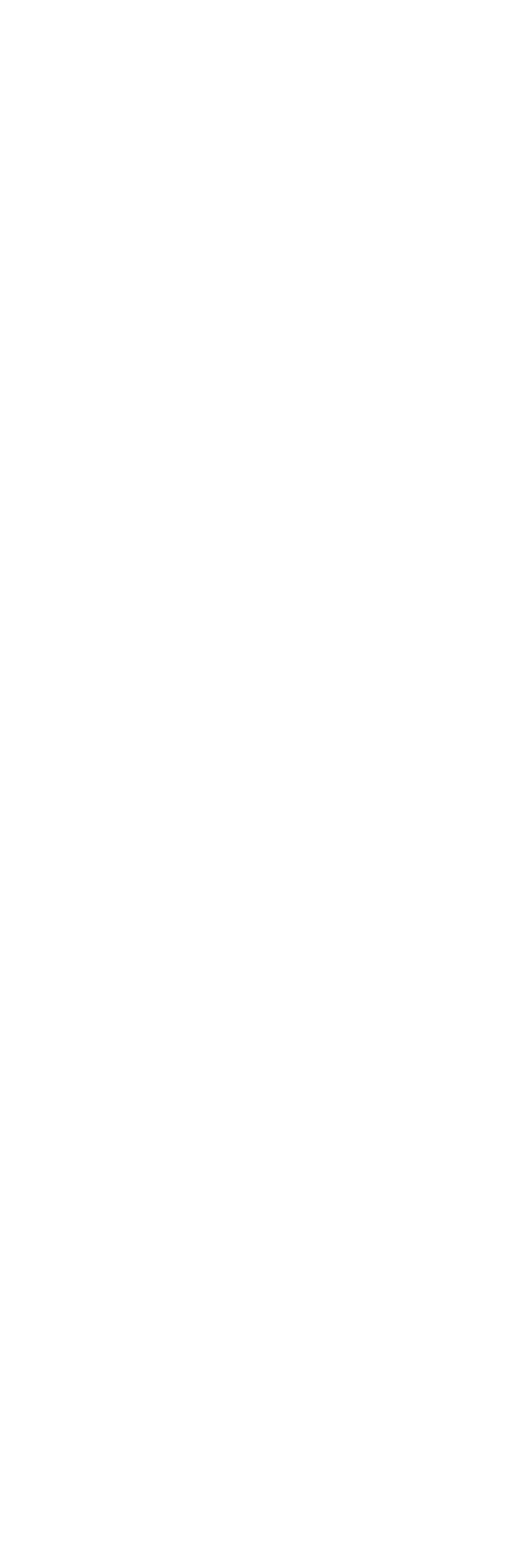
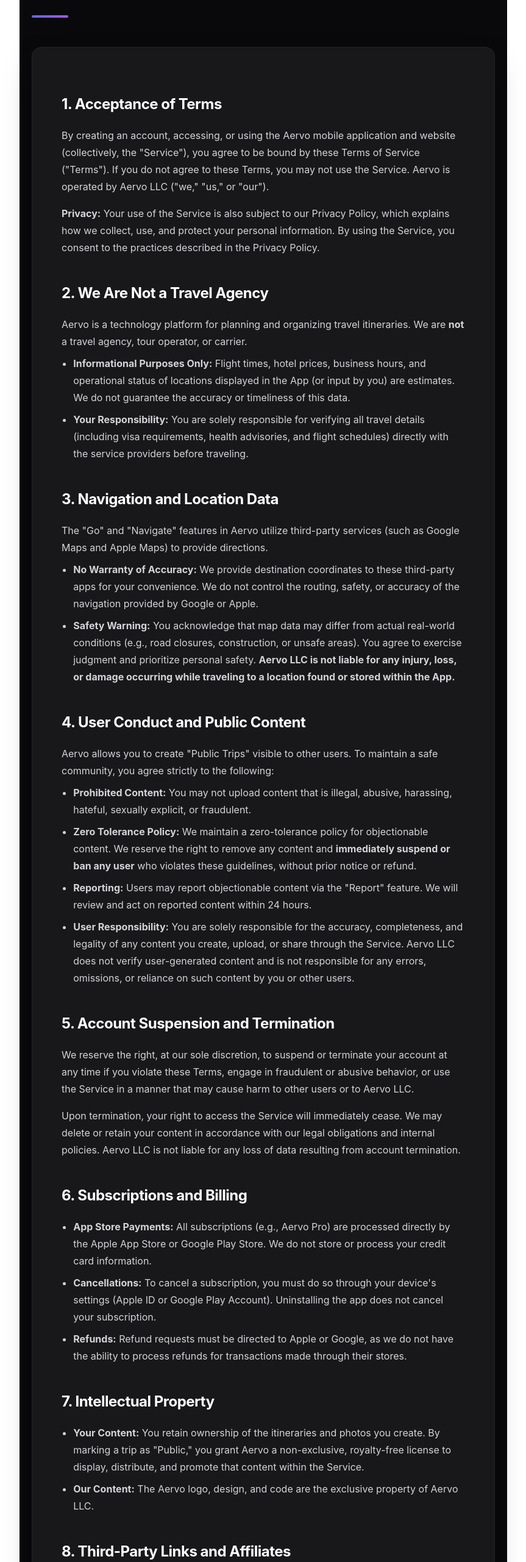
Before and after one commit to lstomita/aervo-web, a React (Vite) app: page /terms in a window 1280 px wide. Before the commit this address had no page. Shown: the part 235-2797 px from the top of the page at 61% size, without its empty margins (208-1071 px from the left). Before the commit the page ends 800 px from the top, so only its background shows below. Built offline with nearby package versions, Linux system fonts and the light colour scheme; a web font is replaced by a local one.

Commit message:
finalized privacy policy and terms of service

```diff
--- a/src/Privacy.jsx
+++ b/src/Privacy.jsx
@@ -44,11 +44,17 @@
                 <li style={styles.listItem}><strong>Notifications:</strong> We may send you push notifications to remind you of upcoming itinerary events or flight times. You can enable or disable these permissions in your device settings.</li>
                 <li style={styles.listItem}><strong>Usage & Interaction Data:</strong> We track your interactions with the App, including search queries, features used, and interactions with the community (such as "cloning" or "viewing" public trips).</li>
               </ul>
+
+              {/* CHANGE #1: Information We Do NOT Collect */}
+              <p style={{ marginTop: '1rem' }}>
+                <strong>Information We Do Not Collect:</strong> We do not collect sensitive personal data such as government-issued identification numbers, biometric data, or precise real-time location tracking unless explicitly enabled for specific features.
+              </p>
             </Section>
 
+            {/* CHANGE #2: Location Wording Update */}
             <Section title="3. Location Information">
               To provide features like "Nearby Gems," travel suggestions, and <strong>interactive itinerary mapping</strong>, we may request access to your
-              device's geolocation. You can enable or disable this access at any time through your device settings.
+              device's geolocation <strong>while the App is in use</strong>. You can enable or disable this access at any time through your device settings.
             </Section>
 
             <Section title="4. Community and Collaboration">
@@ -85,9 +91,15 @@
             <Section title="9. Deletion of Data">
               You have the right to request the deletion of your account and all associated data.
               You can perform this action directly within the App's settings menu or by contacting us.
+              We retain personal data only as long as necessary to provide the Service or comply with legal obligations.
             </Section>
 
-            <Section title="10. Contact Us">
+            {/* CHANGE #3: Children's Privacy Section */}
+            <Section title="10. Children's Privacy">
+              Aervo is not intended for use by children under the age of 13. We do not knowingly collect personal information from children. If you believe a child has provided us with personal data, please contact us and we will delete it.
+            </Section>
+
+            <Section title="11. Contact Us">
               If you have any questions about this Privacy Policy, please contact us at: <br/>
               <a href="mailto:support@aervo.co" style={{...styles.link, fontSize: '1.1rem'}}>support@aervo.co</a>
             </Section>
--- a/src/Terms.jsx
+++ b/src/Terms.jsx
@@ -30,7 +30,10 @@
           <div style={styles.prose}>
 
             <Section title="1. Acceptance of Terms">
-              By creating an account, accessing, or using the Aervo mobile application and website (collectively, the "Service"), you agree to be bound by these Terms of Service ("Terms"). If you do not agree to these Terms, you may not use the Service. Aervo is operated by Aervo LLC ("we," "us," or "our").
+              <p>By creating an account, accessing, or using the Aervo mobile application and website (collectively, the "Service"), you agree to be bound by these Terms of Service ("Terms"). If you do not agree to these Terms, you may not use the Service. Aervo is operated by Aervo LLC ("we," "us," or "our").</p>
+
+              {/* CHANGE #3: Privacy Policy Reference */}
+              <p style={{marginTop: '1rem'}}><strong>Privacy:</strong> Your use of the Service is also subject to our Privacy Policy, which explains how we collect, use, and protect your personal information. By using the Service, you consent to the practices described in the Privacy Policy.</p>
             </Section>
 
             <Section title="2. We Are Not a Travel Agency">
@@ -55,10 +58,19 @@
                 <li style={styles.listItem}><strong>Prohibited Content:</strong> You may not upload content that is illegal, abusive, harassing, hateful, sexually explicit, or fraudulent.</li>
                 <li style={styles.listItem}><strong>Zero Tolerance Policy:</strong> We maintain a zero-tolerance policy for objectionable content. We reserve the right to remove any content and <strong>immediately suspend or ban any user</strong> who violates these guidelines, without prior notice or refund.</li>
                 <li style={styles.listItem}><strong>Reporting:</strong> Users may report objectionable content via the "Report" feature. We will review and act on reported content within 24 hours.</li>
+
+                {/* CHANGE #2: User Responsibility Clause */}
+                <li style={styles.listItem}><strong>User Responsibility:</strong> You are solely responsible for the accuracy, completeness, and legality of any content you create, upload, or share through the Service. Aervo LLC does not verify user-generated content and is not responsible for any errors, omissions, or reliance on such content by you or other users.</li>
               </ul>
             </Section>
 
-            <Section title="5. Subscriptions and Billing">
+            {/* CHANGE #1: New Suspension Section */}
+            <Section title="5. Account Suspension and Termination">
+              <p>We reserve the right, at our sole discretion, to suspend or terminate your account at any time if you violate these Terms, engage in fraudulent or abusive behavior, or use the Service in a manner that may cause harm to other users or to Aervo LLC.</p>
+              <p style={{marginTop: '0.5rem'}}>Upon termination, your right to access the Service will immediately cease. We may delete or retain your content in accordance with our legal obligations and internal policies. Aervo LLC is not liable for any loss of data resulting from account termination.</p>
+            </Section>
+
+            <Section title="6. Subscriptions and Billing">
               <ul style={styles.list}>
                 <li style={styles.listItem}><strong>App Store Payments:</strong> All subscriptions (e.g., Aervo Pro) are processed directly by the Apple App Store or Google Play Store. We do not store or process your credit card information.</li>
                 <li style={styles.listItem}><strong>Cancellations:</strong> To cancel a subscription, you must do so through your device's settings (Apple ID or Google Play Account). Uninstalling the app does not cancel your subscription.</li>
@@ -66,14 +78,14 @@
               </ul>
             </Section>
 
-            <Section title="6. Intellectual Property">
+            <Section title="7. Intellectual Property">
               <ul style={styles.list}>
                 <li style={styles.listItem}><strong>Your Content:</strong> You retain ownership of the itineraries and photos you create. By marking a trip as "Public," you grant Aervo a non-exclusive, royalty-free license to display, distribute, and promote that content within the Service.</li>
                 <li style={styles.listItem}><strong>Our Content:</strong> The Aervo logo, design, and code are the exclusive property of Aervo LLC.</li>
               </ul>
             </Section>
 
-            <Section title="7. Third-Party Links and Affiliates">
+            <Section title="8. Third-Party Links and Affiliates">
               The Service may contain links to third-party websites (e.g., hotel booking sites).
               <ul style={styles.list}>
                 <li style={styles.listItem}><strong>Affiliate Disclosure:</strong> Aervo may earn a commission if you make a purchase through these links. This comes at no extra cost to you.</li>
@@ -81,11 +93,11 @@
               </ul>
             </Section>
 
-            <Section title="8. Disclaimer of Warranties">
+            <Section title="9. Disclaimer of Warranties">
               THE SERVICE IS PROVIDED ON AN "AS IS" AND "AS AVAILABLE" BASIS. TO THE FULLEST EXTENT PERMITTED BY LAW, AERVO LLC DISCLAIMS ALL WARRANTIES, WHETHER EXPRESS OR IMPLIED, INCLUDING WARRANTIES OF MERCHANTABILITY, FITNESS FOR A PARTICULAR PURPOSE, AND NON-INFRINGEMENT. WE DO NOT WARRANT THAT THE SERVICE WILL BE UNINTERRUPTED, ERROR-FREE, OR FREE OF VIRUSES.
             </Section>
 
-            <Section title="9. Limitation of Liability">
+            <Section title="10. Limitation of Liability">
               <p>TO THE MAXIMUM EXTENT PERMITTED BY LAW, IN NO EVENT SHALL AERVO LLC, ITS FOUNDERS, EMPLOYEES, OR PARTNERS BE LIABLE FOR ANY INDIRECT, INCIDENTAL, SPECIAL, CONSEQUENTIAL, OR PUNITIVE DAMAGES, INCLUDING WITHOUT LIMITATION:</p>
               <ul style={styles.list}>
                 <li style={styles.listItem}><strong>PERSONAL INJURY OR PROPERTY DAMAGE</strong> RESULTING FROM YOUR TRAVELS.</li>
@@ -95,11 +107,16 @@
               <p style={{marginTop: '1rem'}}>IN NO EVENT SHALL OUR TOTAL LIABILITY TO YOU EXCEED THE AMOUNT YOU PAID TO US (IF ANY) IN THE SIX (6) MONTHS PRIOR TO THE CLAIM, OR FIFTY US DOLLARS ($50), WHICHEVER IS GREATER.</p>
             </Section>
 
-            <Section title="10. Governing Law">
-              These Terms shall be governed by the laws of the State of Delaware, without regard to its conflict of law provisions.
+            <Section title="11. Governing Law">
+              These Terms shall be governed by the laws of the State of Hawaii, without regard to its conflict of law provisions.
             </Section>
 
-            <Section title="11. Contact Us">
+            {/* CHANGE #4: Modification Clause */}
+            <Section title="12. Changes to These Terms">
+              We may update these Terms from time to time to reflect changes in the Service or applicable laws. When we do, we will update the “Last Updated” date at the top of the Terms. Your continued use of the Service after any changes constitutes acceptance of the revised Terms.
+            </Section>
+
+            <Section title="13. Contact Us">
               If you have any questions about these Terms, please contact us at: <br/>
               <a href="mailto:support@aervo.co" style={{...styles.link, fontSize: '1.1rem'}}>support@aervo.co</a>
             </Section>
--- a/src/main.jsx
+++ b/src/main.jsx
@@ -5,6 +5,7 @@
 import Privacy from './Privacy'
 import './index.css'
 import Support from './Support' // <--- 1. Import the new page
+import Terms from './Terms'       // <--- ADD THIS IMPORT
 
 ReactDOM.createRoot(document.getElementById('root')).render(
   <React.StrictMode>
@@ -12,6 +13,7 @@
       <Routes>
         <Route path="/" element={<App />} />
         <Route path="/privacy" element={<Privacy />} />
+        <Route path="/terms" element={<Terms />} />    {/* <--- ADD THIS LINE */}
         <Route path="/support" element={<Support />} /> {/* <--- 2. Add this line */}
       </Routes>
     </BrowserRouter>
```
